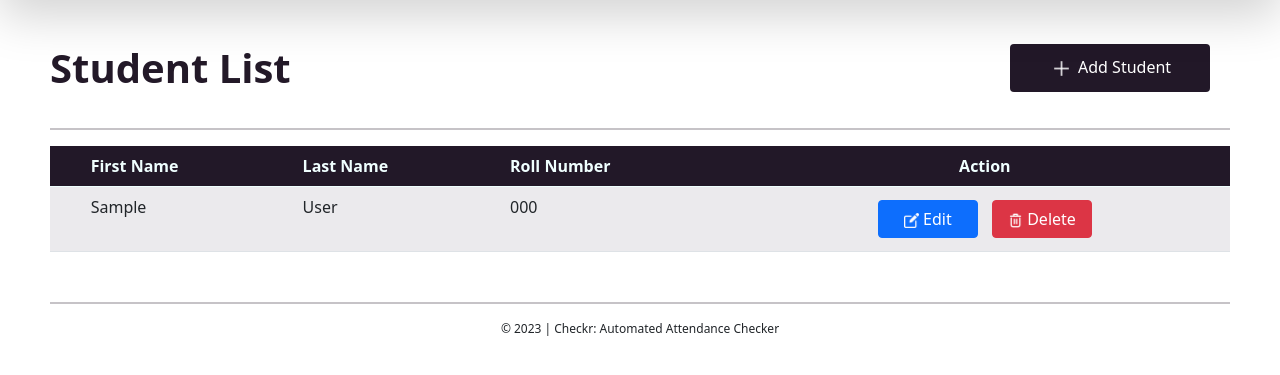
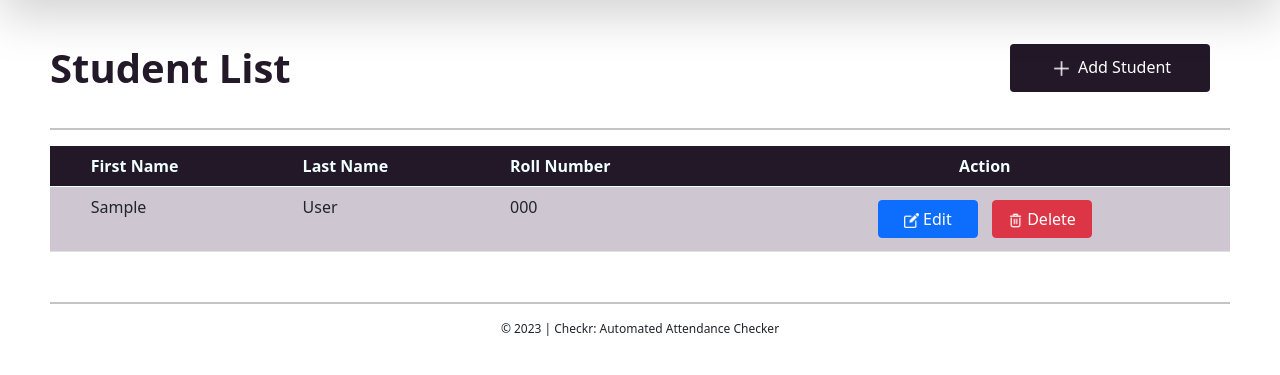
Before and after one commit to shaniacc/CSIT327-Repo_Canoy_Ylaya_Lozano_Lavador, a Flask app: page /Studentlist in a window 1280 px wide, with the pointer over the restyled element. Shown: the part 73-448 px from the top of the page. Run offline with Flask 3, Linux system fonts and the light colour scheme; tables that the repository leaves empty hold one stand-in row (values such as "Sample post").

Commit message:
remove hover for thead in student list page

```diff
--- a/templates/StudentList.html
+++ b/templates/StudentList.html
@@ -29,16 +29,16 @@
             color: azure;
         }
 
+        tbody:hover{
+            background-color: rgba(147, 134, 158, 0.319);
+        }
+
         th{
             font-size: 16px;
         }
 
         table {
             background-color: rgba(210, 197, 221, 0.154);
-        }
-
-        tr:hover{
-            background-color: rgba(147, 134, 158, 0.319);
         }
 
         .add-student{
@@ -52,7 +52,6 @@
             background-color: rgb(79, 52, 79);
             color: white;
         }
-
 
     </style>
         {%for message in get_flashed_messages(class )%}
```
